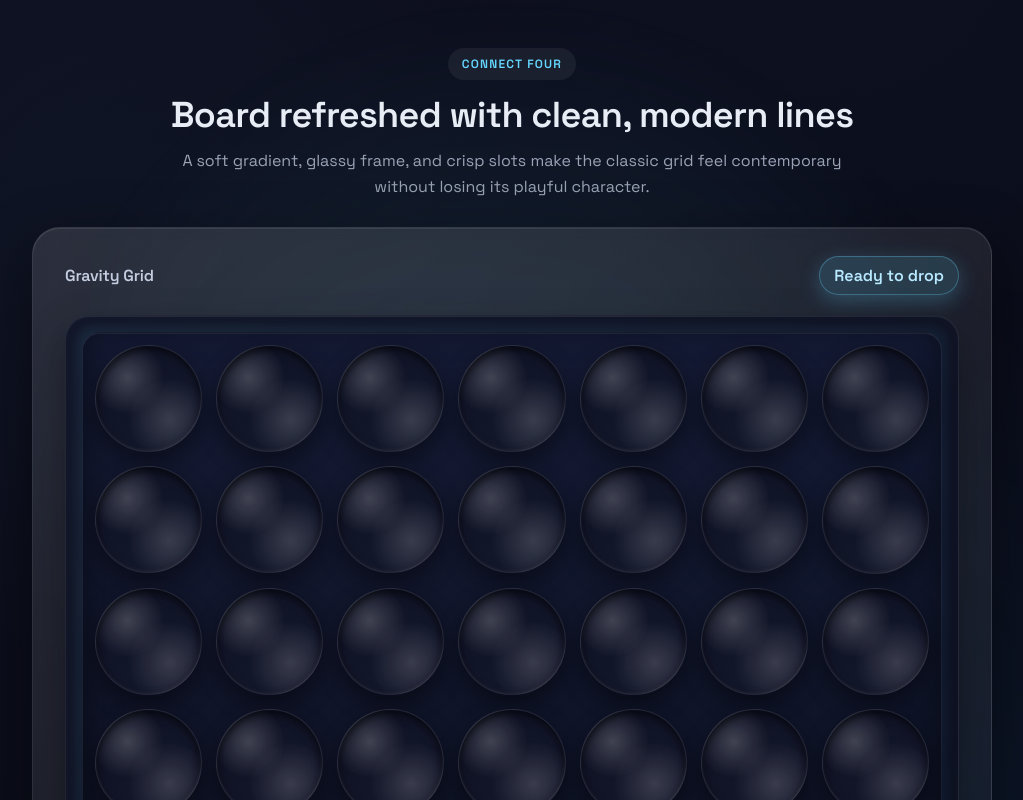
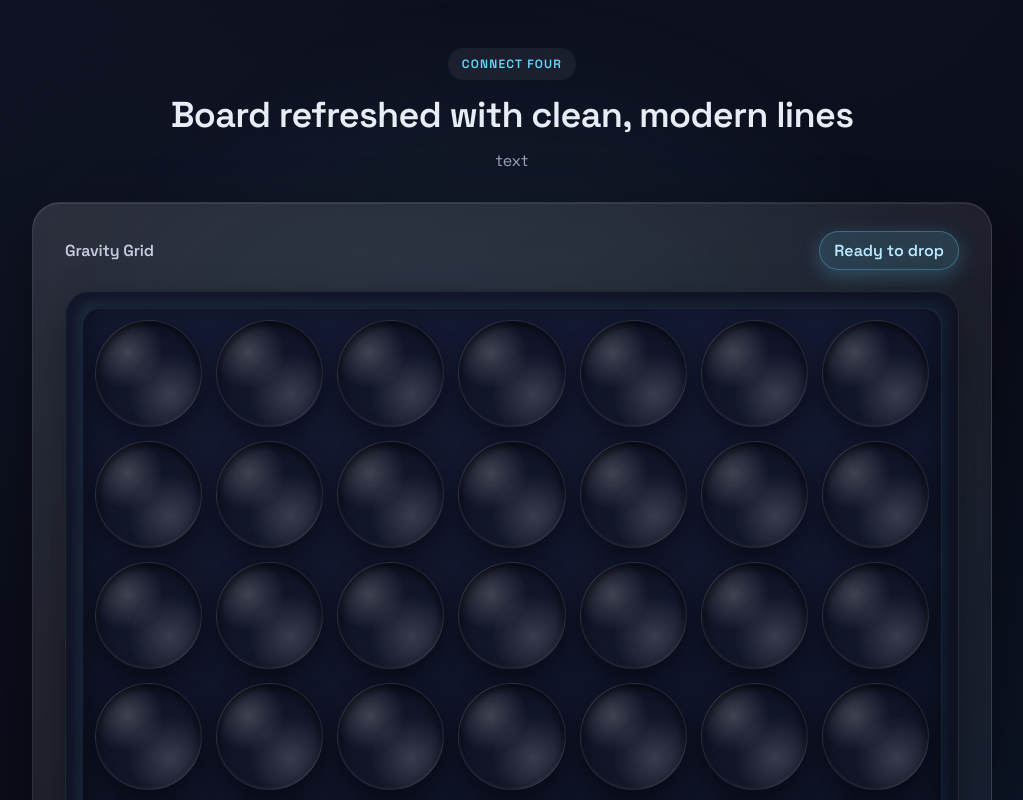
Before and after one commit to itay4560/connect-four, a React (Vite) app: page / in a window 1280 px wide. Shown: the top 800 px of the page, without its empty margins (128-1151 px from the left). Built offline with nearby package versions, Linux system fonts and the light colour scheme.

Commit message:
to do chance

```diff
--- a/src/App.jsx
+++ b/src/App.jsx
@@ -9,10 +9,7 @@ export default function App() {
         <header className="app-header">
           <p className="eyebrow">Connect Four</p>
           <h1>Board refreshed with clean, modern lines</h1>
-          <p className="subtitle">
-            A soft gradient, glassy frame, and crisp slots make the classic grid feel
-            contemporary without losing its playful character.
-          </p>
+          <p className="subtitle">text</p>
         </header>
         <Board />
       </div>
```
